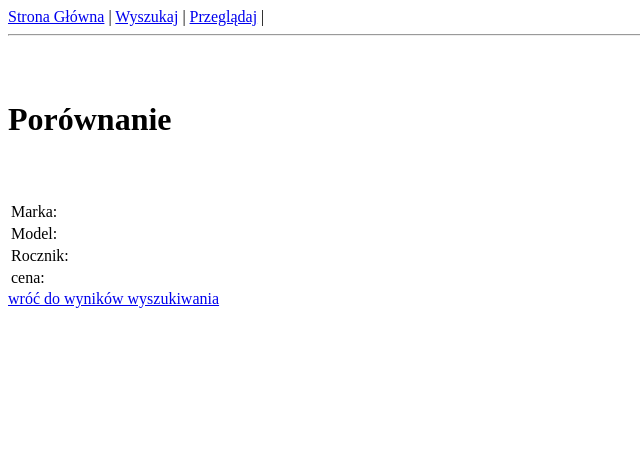
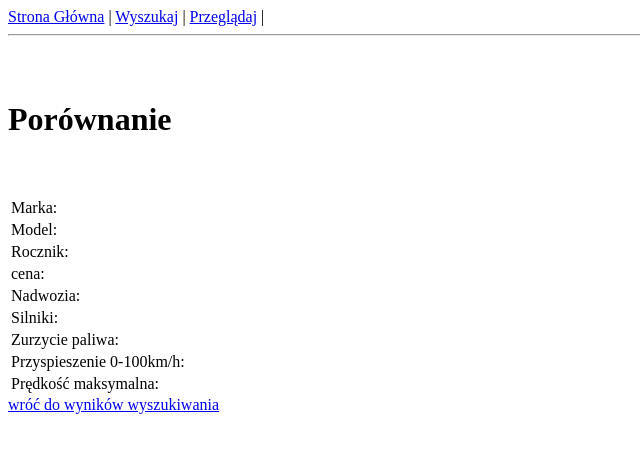
Before and after one commit to Aschalin/Wyszukiwarka_samochodow, a Django app: page /porownanie/1/ in a window 1280 px wide. Shown: the top 453 px of the page, without its empty margins (0-640 px from the left). Run offline with Django 3.2, Linux system fonts and the light colour scheme; some libraries are stand-ins or nearby versions.

Commit message:
Rozwinięcie widoku Przeglądania

```diff
--- a/wyszukiwarka/templates/base.html
+++ b/wyszukiwarka/templates/base.html
@@ -2,6 +2,8 @@
 <html {% block html_extra %}{% endblock %}>
     <head>
         <script src="https://ajax.googleapis.com/ajax/libs/jquery/1.11.3/jquery.min.js"></script>
+        {% block script %}
+        {% endblock %}
         <meta charset="UTF-8" />
         <title>{% block title %}Wyszukiwarka{% endblock %}</title>
     </head>
--- a/wyszukiwarka/templates/porownanie.html
+++ b/wyszukiwarka/templates/porownanie.html
@@ -1,18 +1,59 @@
 {% extends "base.html" %}
-
+{% block script %}
+<script>
+$(document).ready(function(){
+    {%for c in cars%}
+                $("#{{c.id}}").val("none");
+                {% for n in c.nadwozia %}
+                    $(".{{n.id}}").hide();
+                    {% for s in n.silniki %}
+                        $(".{{s.id}}").hide();
+                    {%endfor%}
+                {% endfor%}
+    {% endfor%}
+    {%for c in cars%}
+        $("#{{c.id}}").change(function(){
+            {% for n in c.nadwozia %}
+                if($("#{{c.id}}").val() == "{{n.id}}")
+                {
+                    $(".{{n.id}}").show();
+                }
+                else
+                {
+                    $(".{{n.id}}").hide();
+                }
+            {% endfor%}
+        });
+        {%for n in c.nadwozia%}
+            $(".{{n.id}}").change(function(){
+                {% for s in n.silniki %}
+                    if($(".{{n.id}}").val() == "{{s.id}}")
+                    {
+                        $(".{{s.id}}").show();
+                    }
+                    else
+                    {
+                        $(".{{s.id}}").hide();
+                    }
+                {% endfor%}
+            });
+        {% endfor%}
+    {% endfor%}
+});
+</script>
+{% endblock %}
 {% block content %}
 <H1>Porównanie</H1>
 <br><br>
     <table>
-            <th></th>
             <tr><td>Marka:   </td>
             {%for c in cars%}
-                <td>{{c.Marka}}</td>
+                <td><a href="/szczegoly/{{s_id}}/{{c.id}}"> {{c.Marka}}</a></td>
             {%endfor%}
             </tr>
             <tr><td>Model:   </td>
             {%for c in cars%}
-                <td>{{c.Model}}</td>
+                <td><a href="/szczegoly/{{s_id}}/{{c.id}}">{{c.Model}}</a></td>
             {%endfor%}
             </tr>
             <tr><td>Rocznik: </td>
@@ -25,7 +66,77 @@
                 <td>{{c.Cena}}</td>
             {%endfor%}
             </tr>
+            <tr>
+                <td>Nadwozia:</td>
+                {%for c in cars%}
+                    <td>
+                        <select id="{{c.id}}">
+                             <option value="none"> </option>
+                            {% for n in c.nadwozia %}
+                                <option value="{{n.id}}">{{n.Rodzaj}}</option>
+                            {% endfor%}
+                        </select>
+                    </td>
+                {%endfor%}
             </tr>
+            <tr>
+                <td>Silniki:</td>
+                {%for c in cars%}
+                    <td>
+                        {% for n in c.nadwozia %}
+                            <select class="{{n.id}}">
+                                <option value="none"> </option>
+                                {% for s in n.silniki %}
+                                    <option value="{{s.id}}">{{s.Silnik}}</option>
+                                {% endfor%}
+                            </select>
+                        {% endfor%}
+                    </td>
+                {%endfor%}
+            </tr>
+            <tr>
+                <td>Zurzycie paliwa:</td>
+                {%for c in cars%}
+                <td>
+                    {% for n in c.nadwozia %}
+                        <div class="{{n.id}}">
+                        {% for s in n.silniki %}
+                            <div class="{{s.id}}">{{s.Spalanie}}</div>
+                        {% endfor%}
+                        </div>
+                    {% endfor%}
+                </td>
+                {% endfor%}
+            </tr>
+            <tr>
+                <td>Przyspieszenie 0-100km/h:</td>
+                {%for c in cars%}
+                <td>
+                    {% for n in c.nadwozia %}
+                        <div class="{{n.id}}">
+                        {% for s in n.silniki %}
+                            <div class="{{s.id}}">{{s.Przyspieszenie}}</div>
+                        {% endfor%}
+                        </div>
+                    {% endfor%}
+                </td>
+                {% endfor%}
+            </tr>
+            <tr>
+                <td>Prędkość maksymalna:</td>
+                {%for c in cars%}
+                <td>
+                    {% for n in c.nadwozia %}
+                        <div class="{{n.id}}">
+                        {% for s in n.silniki %}
+                            <div class="{{s.id}}">{{s.VMax}}</div>
+                        {% endfor%}
+                        </div>
+                    {% endfor%}
+                </td>
+                {% endfor%}
+            </tr>
+
     </table>
 <a href="/przegladanie/{{s_id}}">wróć do wyników wyszukiwania</a>
 {% endblock %}
--- a/wyszukiwarka/templates/przegladanie.html
+++ b/wyszukiwarka/templates/przegladanie.html
@@ -11,7 +11,7 @@ Wyszukane Pojazdy:<br>
                 <tr>
                     <td><input type="checkbox" name="cars" value="{{c.id}}"></td>
                     <td><a href="/szczegoly/{{s_id}}/{{c.id}}">{{c.Marka}}</a></td>
-                    <td>{{c.Model}}</td>
+                    <td><a href="/szczegoly/{{s_id}}/{{c.id}}">{{c.Model}}</a></td>
                     <td>{{c.Rocznik}}</td>
                     <td>{{c.Cena}}</td>
                 </tr>
--- a/wyszukiwarka/templates/silnik.html
+++ b/wyszukiwarka/templates/silnik.html
@@ -8,10 +8,11 @@
         <tr><td>Marka:   </td><td>{{car.Marka}}</td></tr>
         <tr><td>Model:   </td><td>{{car.Model}}</td></tr>
         <tr><td>Rocznik: </td><td>{{car.Rocznik}}</td></tr>
+
         <tr><td>cena:    </td><td>{{car.Cena|add:nadwozie.Oplata|add:parametry.Oplata}}</td></tr>
         <tr><td>nadwozie:    </td><td>{{nadwozie.Rodzaj}}</td><td><a href="/szczegoly/{{s_id}}/{{car.id}}">Zmien</a></td></tr>
         <tr><td>Silnik:   </td><td>{{silnik.Pojemnosc}} {{silnik.Rodzaj}} {{silnik.KM}}</td></td><td><a href="/szczegoly/{{s_id}}/{{car.id}}/{{nadwozie.id}}">Zmien</a></td></tr>
-        <tr><td></td><td>Zużycie paliwa: </td><td>{{parametry.Zuzycie_Paliwa}}</td></tr>
+        <tr><td></td><td>Zużycie paliwa: </td><td>{{parametry.Spalanie}}</td></tr>
         <tr><td></td><td>Przyspieszenie 0-100km: </td><td>{{parametry.Przyspieszenie}}</td></tr>
         <tr><td></td><td>Prędkość maksymalna: </td><td>{{parametry.VMax}}</td></tr>
     </table>
--- a/wyszukiwarka/views.py
+++ b/wyszukiwarka/views.py
@@ -26,7 +26,6 @@ def wyszukiwanie(request):
     c['form']=form
     c['goto']='wyszukiwanie'
     return render(request, "wyszukiwanie.html", c)
-
 
 def przegladanie(request, s_id=0):
     c={}
@@ -102,7 +101,6 @@ def nadwozie(request, s_id, c_id, n_id):
     c['parametry'] = parametry
     return render(request, "nadwozie.html", c)
 
-
 def silnik(request, s_id, c_id, n_id, e_id):
     c={}
     car = Samochody.objects.get(id = c_id)
@@ -122,8 +120,18 @@ def porownanie(request, s_id):
     c={}
     id=request.GET.getlist('cars')
     cars = Samochody.objects.all()
-    cars = cars.filter(id__in=id)
+    cars = list(cars.filter(id__in=id))
+    print cars
+    for s in cars:
+        s.nadwozia = Nadwozia.objects.all()
+        s.nadwozia = s.nadwozia.filter(Samochod=s.id)
+        print s.nadwozia
+        for n in s.nadwozia:
+            n.silniki = Silniki_Parametry.objects.all()
+            n.silniki = n.silniki.filter(Nadwozie=n)
+            print n.silniki
+
     c['cars'] = cars
-    c['ids'] = id
-    c['s_id']=s_id
+    c['s_id'] = s_id
+    print cars
     return render(request, "porownanie.html", c)
```
Also changed, not shown: populatedb.py (+15 -2 lines), wyszukiwarka/models.py (+18 -0 lines).
